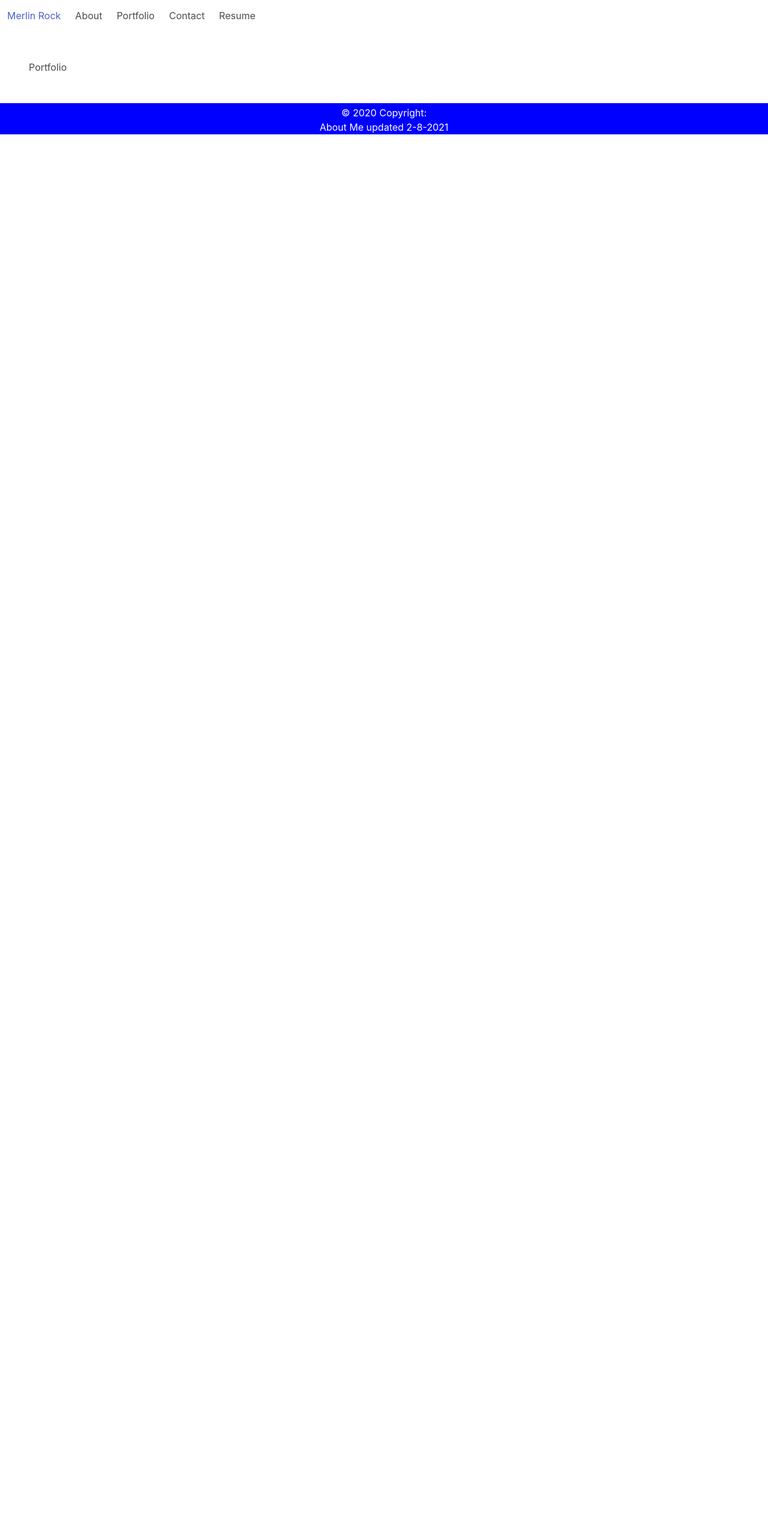
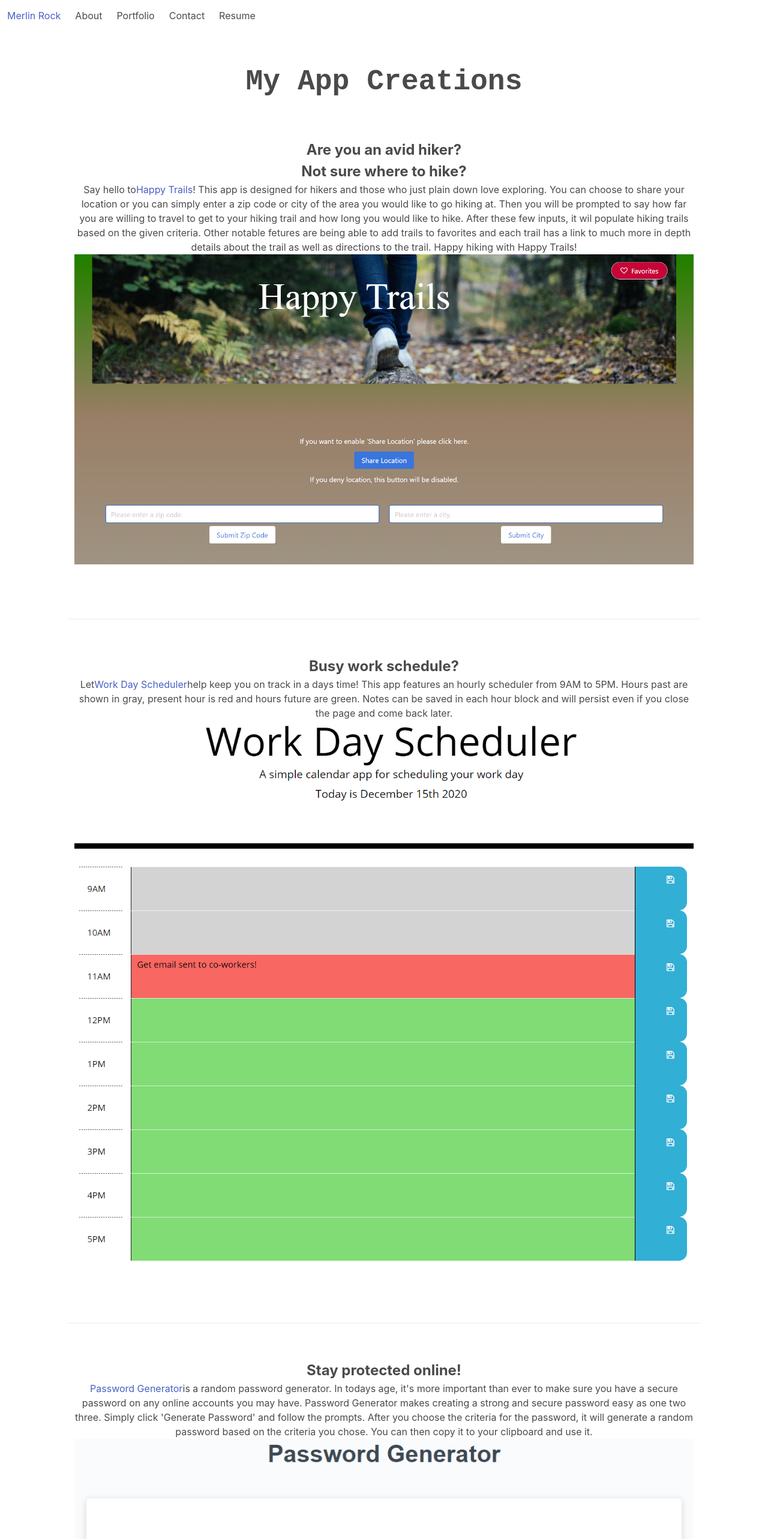
Before and after one commit to MerlinRock/React-Portfolio, a React (Create React App) app: page /portfolio in a window 1280 px wide. Shown: the top 2566 px of the page at 60% size. Before the commit the page ends 800 px from the top, so only its background shows below. Built offline with nearby package versions, Linux system fonts and the light colour scheme.

Commit message:
added 3 projects to my portfolio page

```diff
--- a/src/components/Portfolio.js
+++ b/src/components/Portfolio.js
@@ -1,14 +1,80 @@
 import React from "react";
 import './Portfolio.css';
-
+import HappyTrailsImg from "../images/happy-trails.png"
+import WorkDaySchedulerImg from "../images/work-day-scheduler.png"
+import RandomPasswordGeneratorImg from "../images/password-generator.png"
+// import HappyTrailsImg from "../images/happy-trails.png"
 
 
 function Portfolio() {
-    return (
-        <div className="hero-body">
-          <h1>Portfolio</h1>
-        </div>
-    )
+  return (
+    <div className="hero-body container is-fullheight is-centered">
+      <div class="is-size-1 has-text-centered is-family-code has-text-weight-bold">
+        <p>My App Creations</p>
+      </div>
+
+      <br/>
+      <br/>
+
+      <div class="column has-text-centered">
+        <p class="is-size-4 has-text-weight-bold">Are you an avid hiker?</p>
+        <p class="is-size-4 has-text-weight-bold">Not sure where to hike? </p>
+
+        <p> Say hello to
+          <a href="https://merlinrock.github.io/HappyTrails/" target="_blank" class="is-size-6">Happy Trails</a>
+          ! This app is designed for hikers and those who just plain down love exploring. You can choose to
+          share your location or you can simply enter a zip code or city of the area you would like to go hiking at.
+          Then you will be prompted to say how far you are willing to travel to get to your hiking trail and how long
+          you would like to hike. After these few inputs, it wil populate hiking trails based on the given criteria.
+          Other notable fetures are being able to add trails to favorites and each trail has a link to much more in depth
+          details about the trail as well as directions to the trail. Happy hiking with Happy Trails!
+        </p>
+        <a href="https://merlinrock.github.io/HappyTrails/" target="_blank">
+          <img src={HappyTrailsImg} alt="Image of happy trails landing page" />
+        </a>
+      </div>
+      <br/>
+      <br/>
+
+      <hr></hr>
+      <br></br>
+
+      <div class="column has-text-centered">
+        <p class="is-size-4 has-text-weight-bold">Busy work schedule?</p>
+        <p>Let
+          <a href="https://merlinrock.github.io/Work-Day-Scheduler/" target="_blank" class="is-size-6">Work Day Scheduler</a>
+          help keep you on track in a days time! This app features an hourly scheduler from 9AM to 5PM. Hours past are
+          shown in gray, present hour is red and hours future are green. Notes can be saved in each hour block and will
+          persist even if you close the page and come back later.
+        </p>
+        <a href="https://merlinrock.github.io/Work-Day-Scheduler/" target="_blank">
+          <img src={WorkDaySchedulerImg} alt="Image of work day scheduler landing page" />
+        </a>
+      </div>
+      <br></br>
+      <br></br>
+
+      <hr></hr>
+      <br></br>
+
+      <div class="column has-text-centered">
+        <p class="is-size-4 has-text-weight-bold">Stay protected online!</p>
+        <p>
+          <a href="https://merlinrock.github.io/Password-Generator/" target="_blank" class="is-size-6">Password Generator</a>
+          is a random password generator. In todays age, it's more important than ever to make sure you have a secure
+          password on any online accounts you may have. Password Generator makes creating a strong and secure password
+          easy as one two three. Simply click 'Generate Password' and follow the prompts. After you choose the criteria
+          for the password, it will generate a random password based on the criteria you chose. You can then copy it to your
+          clipboard and use it.
+        </p>
+        <a href="https://merlinrock.github.io/Password-Generator/" target="_blank">
+          <img src={RandomPasswordGeneratorImg} alt="Image of password generator landing page" />
+        </a>
+      </div>
+      <br/>
+      <br/>
+    </div>
+  )
 }
 
 export default Portfolio;
```
